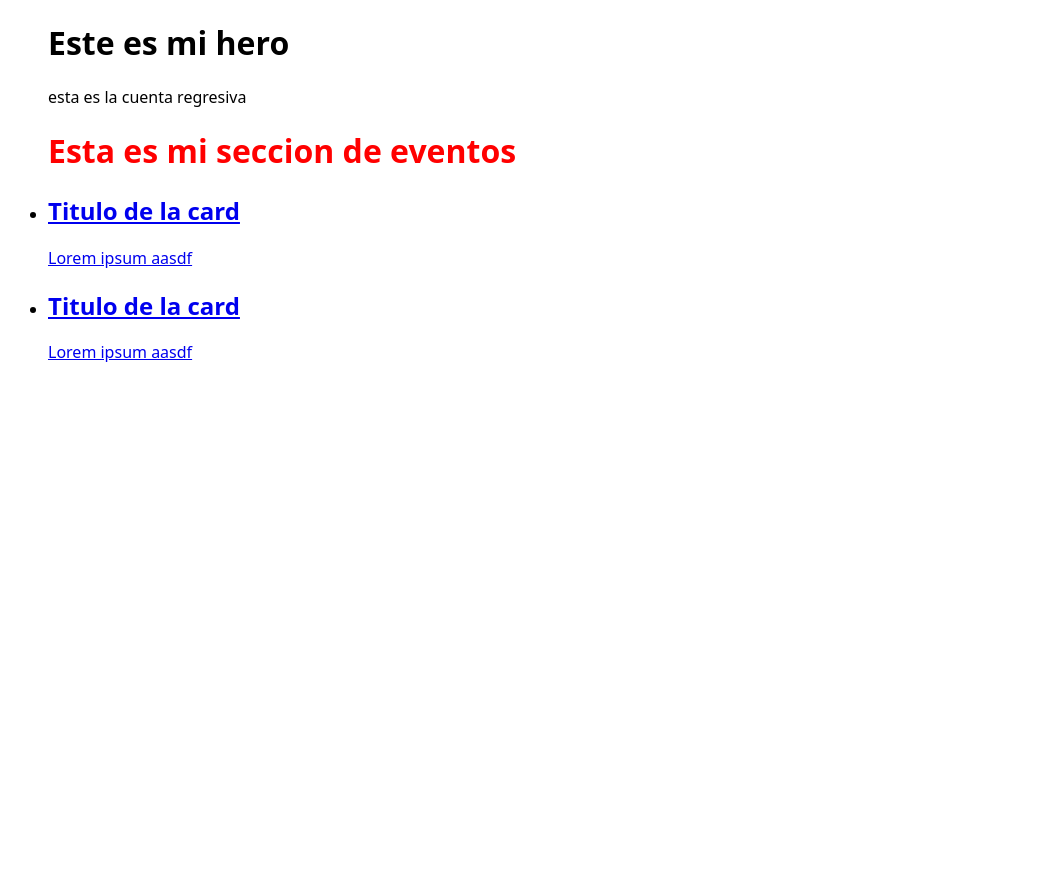
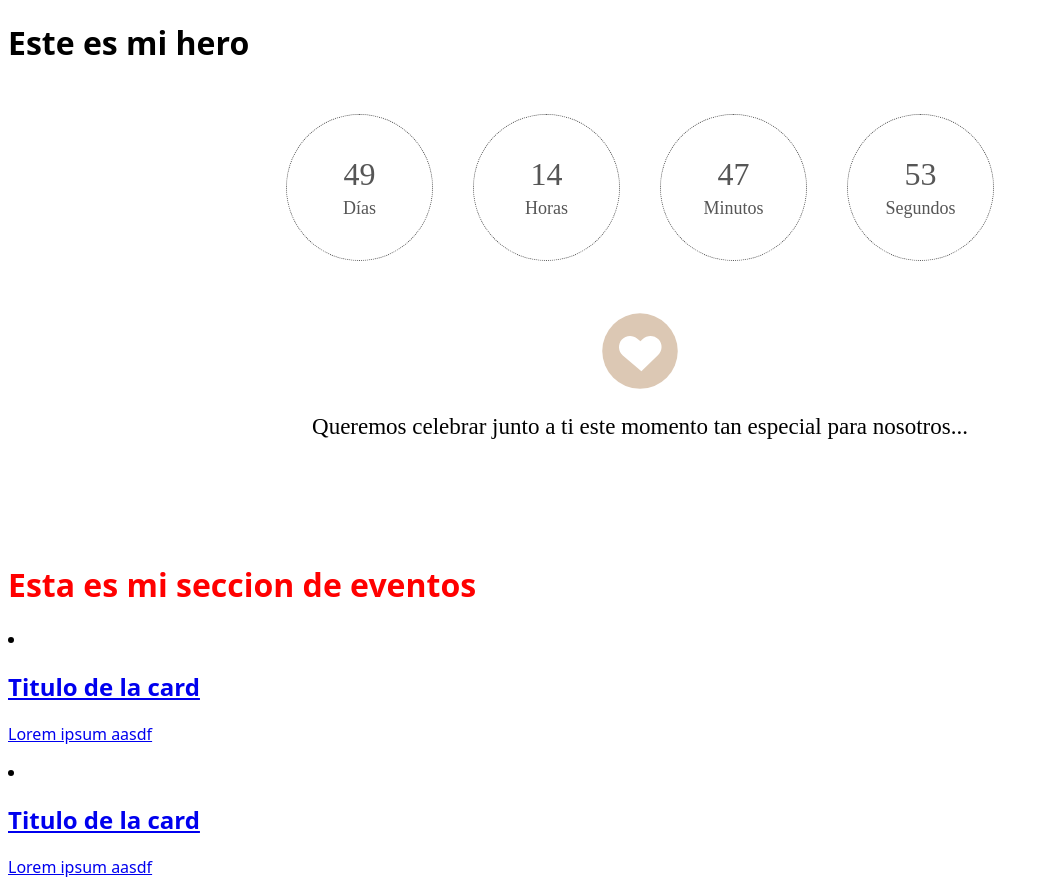
Before and after one commit to joser098/wedding-template, an Astro site: page / in a window 1280 px wide. Shown: the whole page, without its empty margins (0-1049 px from the left). Before the commit the page ends 800 px from the top, so only its background shows below. Built offline with nearby package versions, Linux system fonts and the light colour scheme; Astro itself is replaced by a stand-in of ours.

Commit message:
Add Countdown

```diff
--- /dev/null
+++ b/src/components/Countdown.astro
@@ -0,0 +1,177 @@
+---
+const TIMESTAMP = 1727271000000;
+---
+
+<section class="main">
+  <div class="countdown" data-date={TIMESTAMP}>
+    <div class="digits">
+      <span class="num" data-days>00</span>
+      <span>Días</span>
+    </div>
+    <div class="digits">
+      <span class="num" data-hours>00</span>
+      <span>Horas</span>
+    </div>
+    <div class="digits">
+      <span class="num" data-minutes>00</span>
+      <span>Minutos</span>
+    </div>
+    <div class="digits">
+      <span class="num" data-seconds>00</span>
+      <span>Segundos</span>
+    </div>
+  </div>
+  <article>
+    <img class="icon" src="/icono-corazon.svg" alt="icono de corazon" />
+    <p>
+      Queremos celebrar junto a ti este momento tan especial para nosotros...
+    </p>
+  </article>
+</section>
+
+<style>
+  .main,
+  article {
+    display: flex;
+    justify-content: center;
+    align-items: center;
+    flex-direction: column;
+    margin: 50px 0;
+  }
+
+  .countdown {
+    display: flex;
+    gap: 10px;
+  }
+
+  .digits {
+    min-width: 65px;
+    min-height: 65px;
+    display: flex;
+    flex-direction: column;
+    justify-content: center;
+    align-items: center;
+    gap: 5px;
+    padding: 5px;
+    border: 1px dotted #565656;
+    border-radius: 100%;
+  }
+
+  span {
+    font-family: "Times New Roman", Times, serif;
+    font-size: x-small;
+    color: #565656;
+  }
+
+  .num {
+    font-size: medium;
+  }
+
+  .icon {
+    max-width: 60px;
+  }
+  p {
+    text-align: center;
+    font-family: "Times New Roman", Times, serif;
+    font-size: small;
+  }
+
+  /* SIZE FOR 640px */
+  @media (min-width: 640px) {
+    .countdown {
+      gap: 30px;
+    }
+
+    span {
+      font-size: medium;
+    }
+
+    .num {
+      font-size: x-large;
+    }
+
+    .digits {
+      min-width: 95px;
+      min-height: 95px;
+      padding: 15px;
+    }
+
+    p {
+        font-size: 23px;
+    }
+  }
+
+  /* SIZE FOR 1024px */
+  @media (min-width: 1024px) {
+    .countdown {
+      gap: 40px;
+    }
+
+    span {
+      font-size: large;
+    }
+
+    .num {
+      font-size: xx-large;
+    }
+
+    .digits {
+      padding: 25px;
+    }
+
+    .icon {
+      max-width: 80px;
+    }
+  }
+</style>
+
+<script>
+  const SECOND = 1000;
+  const MINUTE = SECOND * 60;
+  const HOUR = MINUTE * 60;
+  const DAY = HOUR * 24;
+
+  function init() {
+    const $countdown = document.querySelector("[data-date]");
+    if (!$countdown) return;
+
+    const $days = $countdown.querySelector("[data-days]");
+    const $hours = $countdown.querySelector("[data-hours]");
+    const $minutes = $countdown.querySelector("[data-minutes]");
+    const $seconds = $countdown.querySelector("[data-seconds]");
+
+    const timestamp = $countdown.getAttribute("data-date");
+    if (!timestamp) return;
+
+    const date = new Date(+timestamp).getTime();
+
+    const formatTime = (time: number) => {
+      return Math.floor(time).toString().padStart(2, "0");
+    };
+
+    function updateCountdown() {
+      const now = Date.now();
+      const diff = date - now;
+
+      if ($days instanceof HTMLElement) {
+        $days.innerText = formatTime(diff / DAY);
+      }
+
+      if ($hours instanceof HTMLElement) {
+        $hours.innerText = formatTime((diff % DAY) / HOUR);
+      }
+
+      if ($minutes instanceof HTMLElement) {
+        $minutes.innerText = formatTime((diff % HOUR) / MINUTE);
+      }
+
+      if ($seconds instanceof HTMLElement) {
+        $seconds.innerText = formatTime((diff % MINUTE) / SECOND);
+      }
+    }
+
+    setInterval(updateCountdown, SECOND);
+  }
+
+  init();
+</script>
--- a/src/components/Cutdown.astro
+++ /dev/null
@@ -1 +0,0 @@
-esta es la cuenta regresiva
--- a/src/pages/index.astro
+++ b/src/pages/index.astro
@@ -1,16 +1,14 @@
 ---
-import Layout from '../layouts/Layout.astro';
-import Hero from '../components/Hero.astro';
-import Cutdown from '../components/Cutdown.astro'
-import Events from '../components/Events.astro';
+import Layout from "../layouts/Layout.astro";
+import Hero from "../components/Hero.astro";
+import Countdown from "../components/Countdown.astro";
+import Events from "../components/Events.astro";
 ---
 
 <Layout title="Welcome to Wedding">
-	<main>
-		<ul role="list" class="link-card-grid">
-			<Hero/>
-			<Cutdown/>
-			<Events />
-		</ul>
-	</main>
+  <main>
+    <Hero />
+    <Countdown />
+    <Events />
+  </main>
 </Layout>
```
Also changed, not shown: public/icono-corazon.svg (added).
